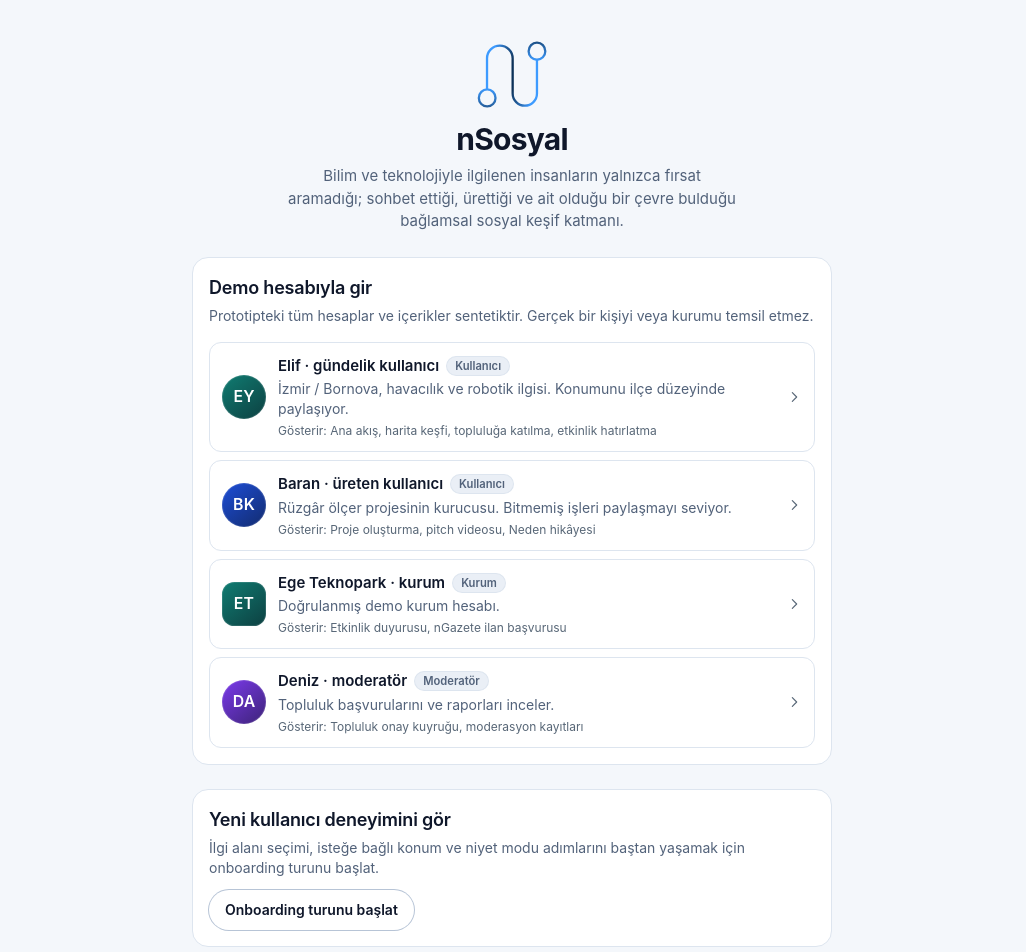
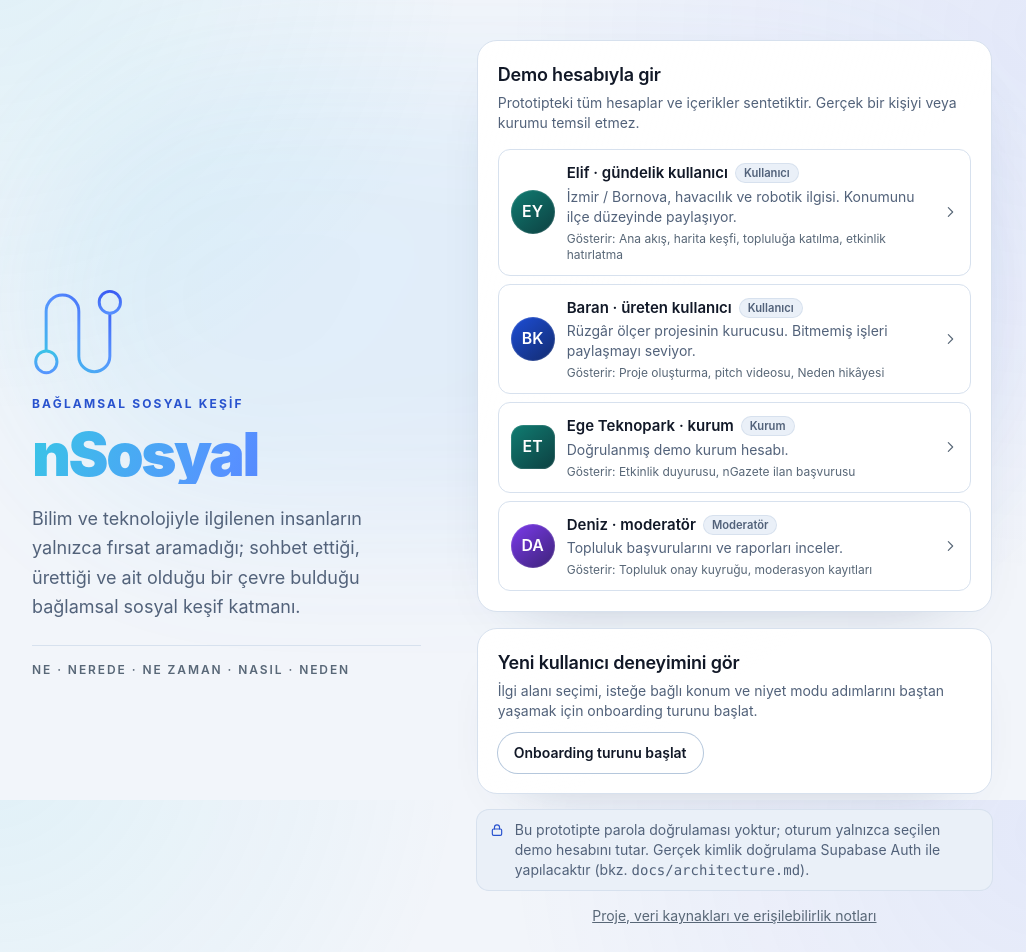
Before and after one commit to springdev28/nsosyal, a Next.js app: page /login in a window 1280 px wide. Shown: the top 952 px of the page, without its empty margins (128-1154 px from the left). Built offline with nearby package versions, Linux system fonts and the light colour scheme.

Commit message:
feat(ui): temayi ve marka paletini yenile

```diff
--- a/src/app/globals.css
+++ b/src/app/globals.css
@@ -18,18 +18,18 @@
   --color-brand-50: #e8f3ff;
   --color-brand-100: #cfe6ff;
   --color-brand-200: #a3d0ff;
-  --color-brand-300: #6db4ff;
-  --color-brand-400: #3d9bff;
-  --color-brand-500: #1e88ff;
-  --color-brand-600: #0b6fe6;
+  --color-brand-300: #79a7ff;
+  --color-brand-400: #5b82ff;
+  --color-brand-500: #496df6;
+  --color-brand-600: #3857e8;
   --color-brand-700: #0958b8;
   --color-brand-800: #0b4890;
   --color-brand-900: #0d3c73;
   --color-brand-950: #082548;
 
   /* Gradyan CTA'nin sol ucu */
-  --color-cyan-400: #35d6ee;
-  --color-cyan-500: #16bfdc;
+  --color-cyan-400: #39c5e6;
+  --color-cyan-500: #23afd3;
 
   /* Notr olcek - koyu lacivert tonlu */
   --color-ink-50: #f2f5f9;
@@ -59,7 +59,7 @@
     'Noto Sans', sans-serif;
   --font-serif: 'Iowan Old Style', 'Palatino Linotype', Georgia, ui-serif, serif;
 
-  --radius-card: 1rem;
+  --radius-card: 1.25rem;
 
   --shadow-card: 0 1px 2px rgb(0 0 0 / 0.28);
   --shadow-pop: 0 18px 48px -18px rgb(0 0 0 / 0.7);
@@ -74,24 +74,31 @@
 :root {
   color-scheme: dark;
 
-  --bg: #0a0f1a;
-  --bg-raised: #131b28;
-  --bg-sunken: #0e1420;
-  --bg-hover: #1a2333;
-  --fg: #e9eff7;
-  --fg-muted: #94a3b8;
+  --bg: #080d18;
+  --bg-raised: #111a2a;
+  --bg-sunken: #0d1422;
+  --bg-hover: #18243a;
+  --fg: #f5f8fd;
+  --fg-muted: #acb8c9;
   /* WCAG AA icin olculdu: yukseltilen yuzeyde 5.5:1 (onceki deger 3.95:1 idi). */
-  --fg-subtle: #8593a6;
-  --border: #1f2937;
-  --border-strong: #33415a;
+  --fg-subtle: #8998ad;
+  --border: #223149;
+  --border-strong: #354968;
 
-  --accent: #3d9bff;
-  --accent-fg: #04121f;
-  --accent-soft: #12283f;
-  --accent-line: #1f4a75;
+  --accent: #6a91ff;
+  --accent-fg: #06101e;
+  --accent-soft: #142b49;
+  --accent-line: #2d568a;
+
+  --brand-cyan: #39c5e6;
+  --brand-blue: #5792ff;
+  --brand-cobalt: #4c65f6;
+  --surface-glint: rgb(255 255 255 / 0.045);
+  --surface-highlight: rgb(255 255 255 / 0.075);
+  --surface-shadow: 0 24px 64px -48px rgb(0 0 0 / 0.95);
 
   /* Birincil eylem gradyani (Yeni Gonderi, Paylas) */
-  --gradient-cta: linear-gradient(95deg, #35d6ee 0%, #3d9bff 55%, #4f7dff 100%);
+  --gradient-cta: linear-gradient(112deg, var(--brand-cyan) 0%, var(--brand-blue) 52%, var(--brand-cobalt) 100%);
 
   --focus: #6db4ff;
   --danger: #ff6b81;
@@ -119,22 +126,29 @@
   :root:not([data-theme='dark']) {
     color-scheme: light;
 
-    --bg: #f4f7fb;
+    --bg: #f2f5fa;
     --bg-raised: #ffffff;
-    --bg-sunken: #eaeff6;
-    --bg-hover: #e6ecf5;
-    --fg: #0f172a;
+    --bg-sunken: #eaf0f8;
+    --bg-hover: #e3eaf4;
+    --fg: #111827;
     --fg-muted: #52627a;
     /* Olculen kontrast: en dusuk yuzeyde 5.0:1 (onceki deger 3.79:1 idi). */
     --fg-subtle: #586777;
-    --border: #dde5ef;
-    --border-strong: #b7c4d6;
+    --border: #d7e1ee;
+    --border-strong: #b5c7dc;
 
     /* Olculen kontrast: accent-soft uzerinde 5.3:1 (onceki deger 4.22:1 idi). */
-    --accent: #0a5fcc;
+    --accent: #2852ce;
     --accent-fg: #ffffff;
-    --accent-soft: #e8f3ff;
-    --accent-line: #a3d0ff;
+    --accent-soft: #eaf0ff;
+    --accent-line: #b8cbff;
+
+    --brand-cyan: #39c5e6;
+    --brand-blue: #5792ff;
+    --brand-cobalt: #4c65f6;
+    --surface-glint: rgb(255 255 255 / 0.72);
+    --surface-highlight: rgb(255 255 255 / 0.92);
+    --surface-shadow: 0 24px 64px -48px rgb(36 59 96 / 0.42);
 
     --focus: #0a5fcc;
     --danger: #c02640;
@@ -157,20 +171,27 @@
 :root[data-theme='light'] {
   color-scheme: light;
 
-  --bg: #f4f7fb;
+  --bg: #f2f5fa;
   --bg-raised: #ffffff;
-  --bg-sunken: #eaeff6;
-  --bg-hover: #e6ecf5;
-  --fg: #0f172a;
+  --bg-sunken: #eaf0f8;
+  --bg-hover: #e3eaf4;
+  --fg: #111827;
   --fg-muted: #52627a;
   --fg-subtle: #586777;
-  --border: #dde5ef;
-  --border-strong: #b7c4d6;
+  --border: #d7e1ee;
+  --border-strong: #b5c7dc;
 
-  --accent: #0a5fcc;
+  --accent: #2852ce;
   --accent-fg: #ffffff;
-  --accent-soft: #e8f3ff;
-  --accent-line: #a3d0ff;
+  --accent-soft: #eaf0ff;
+  --accent-line: #b8cbff;
+
+  --brand-cyan: #39c5e6;
+  --brand-blue: #5792ff;
+  --brand-cobalt: #4c65f6;
+  --surface-glint: rgb(255 255 255 / 0.72);
+  --surface-highlight: rgb(255 255 255 / 0.92);
+  --surface-shadow: 0 24px 64px -48px rgb(36 59 96 / 0.42);
 
   --focus: #0a5fcc;
   --danger: #c02640;
@@ -246,6 +267,10 @@
 
   body {
     background-color: var(--bg);
+    background-image:
+      radial-gradient(circle at 9% -8%, color-mix(in srgb, var(--brand-cyan) 10%, transparent) 0, transparent 30rem),
+      radial-gradient(circle at 92% 4%, color-mix(in srgb, var(--brand-cobalt) 9%, transparent) 0, transparent 34rem);
+    background-attachment: fixed;
     color: var(--fg);
     font-family: var(--font-sans);
     font-size: 0.9375rem;
@@ -305,21 +330,74 @@
 
 @layer components {
   .card {
-    background-color: var(--bg-raised);
+    background:
+      linear-gradient(145deg, var(--surface-glint) 0%, transparent 44%),
+      var(--bg-raised);
     border: 1px solid var(--border);
     border-radius: var(--radius-card);
+    box-shadow: var(--surface-shadow), inset 0 1px 0 var(--surface-highlight);
   }
 
   /* Birincil eylem: camgobegi -> mavi gradyan, tam yuvarlak. */
   .btn-gradient {
     background-image: var(--gradient-cta);
-    color: #04121f;
+    color: #06101e;
     font-weight: 700;
     border: none;
+    box-shadow: 0 14px 32px -22px color-mix(in srgb, var(--brand-cobalt) 72%, transparent);
   }
 
   .btn-gradient:hover {
-    filter: brightness(1.06);
+    filter: brightness(1.04) saturate(1.04);
+  }
+
+  .app-shell {
+    background:
+      radial-gradient(circle at 8% 3%, color-mix(in srgb, var(--brand-cyan) 8%, transparent) 0, transparent 24rem),
+      radial-gradient(circle at 88% 8%, color-mix(in srgb, var(--brand-cobalt) 8%, transparent) 0, transparent 30rem),
+      linear-gradient(180deg, color-mix(in srgb, var(--bg) 84%, transparent), var(--bg) 34rem);
+  }
+
+  .app-main {
+    border-color: color-mix(in srgb, var(--border) 78%, transparent);
+  }
+
+  .app-topbar,
+  .app-bottom-nav {
+    box-shadow: 0 18px 46px -36px rgb(0 0 0 / 0.72);
+  }
+
+  .nav-current {
+    background:
+      linear-gradient(115deg, var(--accent-soft), color-mix(in srgb, var(--accent) 11%, transparent));
+    box-shadow: inset 0 0 0 1px color-mix(in srgb, var(--accent) 16%, transparent);
+  }
+
+  .auth-shell {
+    position: relative;
+    isolation: isolate;
+  }
+
+  .auth-shell::before {
+    content: '';
+    position: absolute;
+    z-index: -1;
+    inset: 8% 2% auto;
+    height: 28rem;
+    border-radius: 999px;
+    background: linear-gradient(118deg, color-mix(in srgb, var(--brand-cyan) 17%, transparent), color-mix(in srgb, var(--brand-cobalt) 15%, transparent));
+    filter: blur(76px);
+    opacity: 0.6;
+    pointer-events: none;
+  }
+
+  .auth-kicker {
+    letter-spacing: 0.18em;
+  }
+
+  .editorial-heading {
+    letter-spacing: -0.04em;
+    line-height: 0.98;
   }
 
   .text-gradient {
--- a/src/app/layout.tsx
+++ b/src/app/layout.tsx
@@ -37,7 +37,7 @@ try {
 
 export default function RootLayout({ children }: { children: React.ReactNode }) {
   return (
-    <html lang="tr">
+    <html lang="tr" suppressHydrationWarning>
       <head>
         <script dangerouslySetInnerHTML={{ __html: THEME_SCRIPT }} />
       </head>
--- a/src/app/login/page.tsx
+++ b/src/app/login/page.tsx
@@ -22,28 +22,33 @@ export default async function LoginPage({
   const store = getStore();
 
   return (
-    <div className="mx-auto flex min-h-dvh w-full max-w-2xl flex-col justify-center gap-6 px-4 py-10">
-      <header className="text-center">
+    <div className="auth-shell mx-auto grid min-h-dvh w-full max-w-5xl items-center gap-8 px-4 py-10 lg:grid-cols-[0.86fr_1.14fr] lg:gap-14 lg:px-8">
+      <header className="text-center lg:sticky lg:top-12 lg:text-left">
         {/*
           Giris ekrani markanin ilk goruldugu yerdir; burada "nS" yazan bir
           metin karosu duruyordu. Isaretin kendisi Figma master vector'undan
           gelir (spec 17.18/2) ve baglanti parcacigiyla birlikte gosterilir.
         */}
-        <span aria-hidden="true" className="mx-auto mb-3 flex justify-center">
-          <FiveNMark size={72} animated />
+        <span aria-hidden="true" className="mx-auto mb-5 flex justify-center lg:mx-0 lg:justify-start">
+          <FiveNMark size={92} animated />
         </span>
-        <h1 className="text-3xl font-bold tracking-tight">
+        <p className="auth-kicker mb-3 text-xs font-bold uppercase text-accent">Bağlamsal sosyal keşif</p>
+        <h1 className="editorial-heading text-gradient text-5xl font-black sm:text-6xl">
           nSosyal
         </h1>
-        <p className="mx-auto mt-2 max-w-md text-fg-muted">
+        <p className="mx-auto mt-5 max-w-md text-base leading-relaxed text-fg-muted lg:mx-0 lg:text-lg">
           Bilim ve teknolojiyle ilgilenen insanların yalnızca fırsat aramadığı; sohbet ettiği, ürettiği ve ait
           olduğu bir çevre bulduğu bağlamsal sosyal keşif katmanı.
         </p>
+        <p className="mt-6 hidden border-t border-line pt-4 text-xs font-semibold uppercase tracking-[0.16em] text-fg-subtle lg:block">
+          Ne · Nerede · Ne zaman · Nasıl · Neden
+        </p>
       </header>
 
+      <div className="space-y-4">
         {error === 'unknown-account' ? <ErrorNote>Bu demo hesabı bulunamadı.</ErrorNote> : null}
 
-      <Card className="p-4">
+        <Card className="p-4 sm:p-5">
           <h2 className="text-lg font-semibold">Demo hesabıyla gir</h2>
           <p className="mt-1 text-sm text-fg-muted">
             Prototipteki tüm hesaplar ve içerikler sentetiktir. Gerçek bir kişiyi veya kurumu temsil etmez.
@@ -78,11 +83,11 @@ export default async function LoginPage({
           </ul>
         </Card>
 
-      <Card className="p-4">
+        <Card className="p-4 sm:p-5">
           <h2 className="text-lg font-semibold">Yeni kullanıcı deneyimini gör</h2>
           <p className="mt-1 text-sm text-fg-muted">
-          İlgi alanı seçimi, isteğe bağlı konum ve niyet modu adımlarını baştan yaşamak için onboarding turunu
-          başlat.
+            İlgi alanı seçimi, isteğe bağlı konum ve niyet modu adımlarını baştan yaşamak için onboarding
+            turunu başlat.
           </p>
           <form action={startOnboarding} className="mt-3">
             <Button type="submit" tone="secondary">
@@ -102,6 +107,7 @@ export default async function LoginPage({
           </Link>
         </p>
       </div>
+    </div>
   );
 }
 
--- a/src/components/brand/FiveNMark.tsx
+++ b/src/components/brand/FiveNMark.tsx
@@ -7,9 +7,10 @@ import { useId } from 'react';
  *
  * KAYNAK: takimin Figma master dosyasi QiXXYwqSFvcx2N2hHLw8DP,
  * "00 - Cover" > "Logo Concept" > "Connected Logo Hero" > "Group 1"
- * (dugum 82:73). Asagidaki uc path ve uc gradyan o gruptan SVG olarak disa
- * aktarilip birebir kopyalanmistir; disa aktarilan dosya provenans icin
- * `public/brand/nsosyal-mark.svg` altinda duruyor.
+ * (dugum 82:73). Asagidaki uc path o gruptan SVG olarak disa aktarilip birebir
+ * kopyalanmistir; disa aktarilan dosya provenans icin
+ * `public/brand/nsosyal-mark.svg` altinda durur. Renkler, takim tarafindan
+ * verilen turkuaz-kobalt referansina gore geometriye dokunmadan guncellenir.
  *
  * DIKKAT - bu dosya bir kez YANLIS isaretle dolduruldu. Onceki surum ayni
  * dosyanin baska bir dugumunden ("Brand Mark / Hero", 74:2) geliyordu ve
@@ -21,12 +22,12 @@ import { useId } from 'react';
  *     yukari). Kubik "S" degildir.
  *   - Iki halka geometrik olarak esdegerdir (rx 18, ry 18.5, stroke 5) ve
  *     cizginin iki ucunda durur: sol ALTTA ve sag USTTE.
- *   - Isaret TEK RENK DEGILDIR. Cizgi lacivertten (#0B3158) parlak maviye
- *     (#3D9BFF) giden bir radial gradyan tasir; halkalar da kendi lineer
- *     gradyanlarini tasir. `currentColor` ile boyamak markayi bozar.
+ *   - Isaret TEK RENK DEGILDIR. Cizgi turkuazdan kobalt maviye giden bir
+ *     gradyan tasir; halkalar da ayni paletin uc renklerini kullanir.
+ *     `currentColor` ile boyamak markayi bozar.
  *
- * Geometriyi elle duzeltmeyin. Marka degisirse master'dan yeniden disa
- * aktarip bu sabitleri degistirin (PROJECT_SPEC 17.18/2).
+ * Geometriyi elle duzeltmeyin. Marka geometrisi degisirse master'dan yeniden
+ * disa aktarip bu sabitleri degistirin (PROJECT_SPEC 17.18/2).
  */
 
 /** Master'dan birebir: baglanti cizgisi (sol alt halkadan sag ust halkaya). */
@@ -48,8 +49,8 @@ const STROKE_W = 5;
  */
 const VIEW = { x: 20, y: 17, w: 155, h: 149 } as const;
 
-/** Master'daki parcacik: camgobegi, kendi renginde glow. */
-const PARTICLE_FILL = '#35D6EE';
+/** Ayri motion katmani: marka paletinin turkuazi, kendi renginde glow. */
+const PARTICLE_FILL = '#39C5E6';
 
 export function FiveNMark({
   size = 40,
@@ -99,23 +100,19 @@ export function FiveNMark({
       className={className}
     >
       <defs>
-        {/* Master'dan birebir: cizginin radial gradyani. */}
-        <radialGradient
+        {/* Geometri master'dan; renkler guncel turkuaz-kobalt marka paleti. */}
+        <linearGradient
           id={lineId}
-          cx="0"
-          cy="0"
-          r="1"
+          x1="43.8876"
+          y1="151"
+          x2="157"
+          y2="30"
           gradientUnits="userSpaceOnUse"
-          gradientTransform="translate(98.3876 93) rotate(-90) scale(104 47.3725)"
         >
-          <stop offset="0.1875" stopColor="#0B3158" />
-          <stop offset="0.303474" stopColor="#0F3359" />
-          <stop offset="0.6" stopColor="#205995" />
-          <stop offset="0.7" stopColor="#2769B0" />
-          <stop offset="0.8" stopColor="#2E7ACA" />
-          <stop offset="0.9" stopColor="#368AE5" />
-          <stop offset="1" stopColor="#3D9BFF" />
-        </radialGradient>
+          <stop stopColor="#39C5E6" />
+          <stop offset="0.52" stopColor="#5792FF" />
+          <stop offset="1" stopColor="#3857F2" />
+        </linearGradient>
 
         <linearGradient
           id={upperId}
@@ -125,8 +122,8 @@ export function FiveNMark({
           y2="62.2138"
           gradientUnits="userSpaceOnUse"
         >
-          <stop stopColor="#1B4E83" />
-          <stop offset="1" stopColor="#3D9BFF" />
+          <stop stopColor="#3857F2" />
+          <stop offset="1" stopColor="#5792FF" />
         </linearGradient>
 
         <linearGradient
@@ -137,8 +134,8 @@ export function FiveNMark({
           y2="163"
           gradientUnits="userSpaceOnUse"
         >
-          <stop stopColor="#3D9BFF" />
-          <stop offset="1" stopColor="#255D99" />
+          <stop stopColor="#39C5E6" />
+          <stop offset="1" stopColor="#5792FF" />
         </linearGradient>
       </defs>
 
@@ -164,12 +161,12 @@ export function FiveNMark({
             fill={PARTICLE_FILL}
             filter={`url(#${glowId})`}
           >
-            <animateMotion dur="2.4s" repeatCount="indefinite" path={LINK_PATH} />
+            <animateMotion dur="3s" repeatCount="indefinite" path={LINK_PATH} />
             <animate
               attributeName="opacity"
               values="0;1;1;0"
               keyTimes="0;0.1;0.88;1"
-              dur="2.4s"
+              dur="3s"
               repeatCount="indefinite"
             />
           </circle>
--- a/src/components/layout/Nav.tsx
+++ b/src/components/layout/Nav.tsx
@@ -150,7 +150,7 @@ export function MainNav({
                   href={item.href}
                   aria-current={active ? 'page' : undefined}
                   className={`group relative flex min-h-12 items-center gap-3.5 rounded-2xl px-3.5 text-[0.98rem] transition-colors ${
-                    active ? 'bg-accent-soft font-bold text-accent' : 'text-fg-muted hover:bg-bg-hover hover:text-fg'
+                    active ? 'nav-current font-bold text-accent' : 'text-fg-muted hover:bg-bg-hover hover:text-fg'
                   }`}
                 >
                   <span className="relative flex">
@@ -255,7 +255,7 @@ export function MobileNav({
   return (
     <nav
       aria-label="Ana gezinme"
-      className="fixed inset-x-0 bottom-0 z-30 border-t border-line bg-bg-raised/95 backdrop-blur lg:hidden"
+      className="app-bottom-nav fixed inset-x-0 bottom-0 z-30 border-t border-line bg-bg-raised/92 backdrop-blur-xl lg:hidden"
       style={{ paddingBottom: 'env(safe-area-inset-bottom)' }}
     >
       <ul className="mx-auto flex max-w-xl">
```
Also changed, not shown: src/components/brand/FiveNSelector.tsx (+0 -20 lines), src/components/layout/AppShell.tsx (+7 -4 lines), src/components/ui/index.tsx (+10 -2 lines), public/brand/nsosyal-mark.svg, 1 other file (tests, documents, lock files or other folders). Lines whose indentation alone changed are shown as unchanged.
